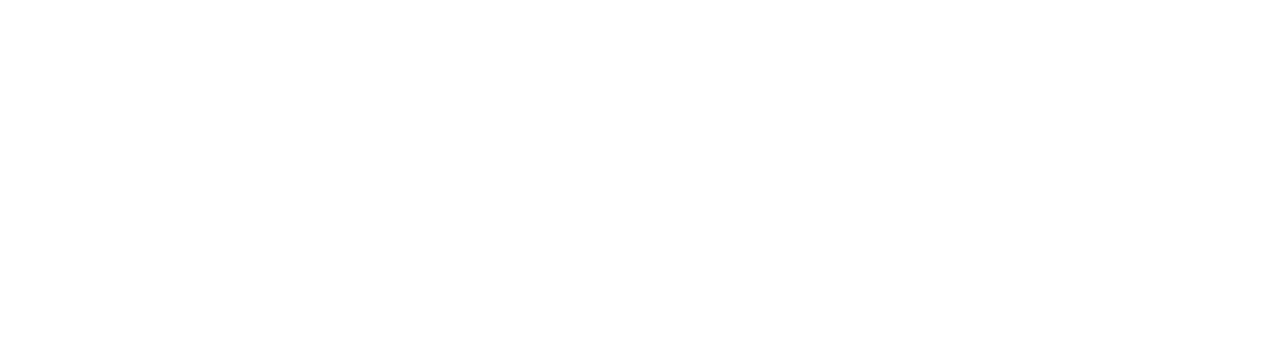
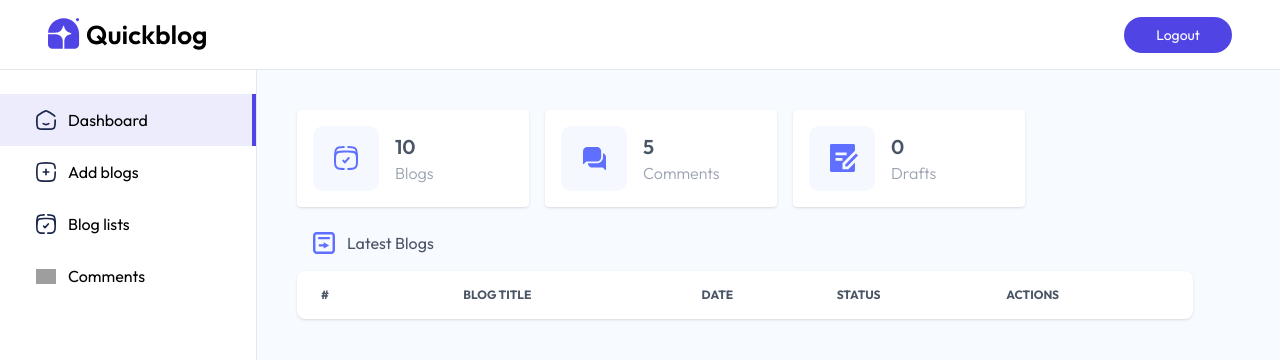
Before and after one commit to AneeshYadav2419/blog, a React (Vite) app in the folder client/: page /admin in a window 1280 px wide. Before the commit this address had no page. Shown: the top 360 px of the page. Built offline with nearby package versions, Linux system fonts and the light colour scheme; grey boxes are pictures that could not be loaded.

Commit message:
add frontend

```diff
--- a/client/src/App.jsx
+++ b/client/src/App.jsx
@@ -2,6 +2,12 @@
 import { Route, Routes } from 'react-router-dom'
 import Home from './pages/Home'
 import Blog from './pages/Blog'
+import Layout from './pages/admin/Layout'
+import Dashboard from './pages/admin/Dashboard'
+import AddBlog from './pages/admin/AddBlog'
+import ListBlog from './pages/admin/ListBlog'
+import Comments from './pages/admin/Comments'
+import Login from './components/admin/Login'
 
 const App = () => {
   return (
@@ -9,6 +15,12 @@
       <Routes>
         <Route path='/' element={<Home/>} />
         <Route path='/blog/:id' element={<Blog/>}/>
+        <Route path='/admin' element={true ? <Layout /> : <Login />}>
+        <Route index element = {<Dashboard />} />
+        <Route path='addBlog' element={<AddBlog />}/>
+        <Route path='listBlog' element={<ListBlog/>}/>
+        <Route path='comments' element = {<Comments />}/>
+   </Route>
       </Routes>
     </div>
   )
--- /dev/null
+++ b/client/src/components/admin/BlogTableItem.jsx
@@ -0,0 +1,9 @@
+import React from 'react'
+
+const BlogTableItem = () => {
+  return (
+    <div>BlogTableItem</div>
+  )
+}
+
+export default BlogTableItem
--- /dev/null
+++ b/client/src/components/admin/Login.jsx
@@ -0,0 +1,51 @@
+import React, { useState } from 'react'
+
+const Login = () => {
+
+    const [email , setEmail] = useState('')
+    const [password, setPassword] = useState('')
+
+    const handleSubmit = async (e) =>{
+        e.preventDefault()
+    }
+  return (
+    <div className='flex items-center justify-center h-screen'>
+        <div className='w-full max-w-sm p-6 max-md:m-6 border border-primary/30 shadow-xl
+        shadow-primary/15 rounded-lg'>
+            <div className='flex flex-col items-center justify-center'>
+                <div className='w-full py-6 text-center'>
+                    <h1 className='text-3xl font-bold'><span className='text-primary'>Admin</span> Login</h1>
+                    <p className='font-light'> Enter your credentials to access the admin panel</p>
+
+                </div>
+                <form onSubmit={handleSubmit} className='mt-6 w-full sm:max-w-md text-gray-600'>
+                    <div className='flex flex-col'>
+                        <label>Email</label>
+                        <input
+                        onChange={e => setEmail(e.target.value)} value={email}
+                        type='email' required placeholder='your email id' className='border-b-2 border-gray-300 p-2
+                        outline-none mb-6'/>
+                    </div>
+
+                      <div className='flex flex-col'>
+                        <label>Password</label>
+                        <input
+                         onChange={e => setPassword(e.target.value)} value={password}
+                        type='password' required placeholder='your password' className='border-b-2 border-gray-300 p-2
+                        outline-none mb-6'/>
+                    </div>
+
+                    <button type='submit' className='w-full py-3 font-medium bg-primary text-white rounded cursor-pointer
+                    hover:bg-primary/90 transition-all'>Login</button>
+                </form>
+
+            </div>
+
+
+        </div>
+
+    </div>
+  )
+}
+
+export default Login
--- /dev/null
+++ b/client/src/components/admin/Sidebar.jsx
@@ -0,0 +1,44 @@
+import React from 'react'
+import { NavLink } from 'react-router-dom'
+import { assets } from '../../assets/assets'
+
+
+const Sidebar = () => {
+  return (
+    <div className='flex flex-col border-r border-gray-200 min-h-full pt-6'>
+        <NavLink end ={true} to='/admin' className={({isActive}) => `flex items-center gap-3 py-3.5 px-3
+        md:px-9 md:min-w-64 cursor-pointer ${isActive &&
+            "bg-primary/10 border-r-4 border-primary"
+        }`}>
+            <img src={assets.home_icon} alt='' className='min-w-4 w-5'/>
+            <p className='hidden md:inline-block'>Dashboard</p>
+        </NavLink>
+
+         <NavLink to='/admin/addBlog' className={({isActive}) => `flex items-center gap-3 py-3.5 px-3
+        md:px-9 md:min-w-64 cursor-pointer ${isActive &&
+            "bg-primary/10 border-r-4 border-primary"
+        }`}>
+            <img src={assets.add_icon} alt='' className='min-w-4 w-5'/>
+            <p className='hidden md:inline-block'>Add blogs</p>
+        </NavLink>
+
+         <NavLink to='/admin/listBlog' className={({isActive}) => `flex items-center gap-3 py-3.5 px-3
+        md:px-9 md:min-w-64 cursor-pointer ${isActive &&
+            "bg-primary/10 border-r-4 border-primary"
+        }`}>
+            <img src={assets.list_icon} alt='' className='min-w-4 w-5'/>
+            <p className='hidden md:inline-block'>Blog lists</p>
+        </NavLink>
+
+          <NavLink to='/admin/comments' className={({isActive}) => `flex items-center gap-3 py-3.5 px-3
+        md:px-9 md:min-w-64 cursor-pointer ${isActive &&
+            "bg-primary/10 border-r-4 border-primary"
+        }`}>
+            <img src={assets.comment_icon} alt='' className='min-w-4 w-5'/>
+            <p className='hidden md:inline-block'>Comments</p>
+        </NavLink>
+    </div>
+  )
+}
+
+export default Sidebar
--- /dev/null
+++ b/client/src/pages/admin/AddBlog.jsx
@@ -0,0 +1,9 @@
+import React from 'react'
+
+const AddBlog = () => {
+  return (
+    <div>AddBlog</div>
+  )
+}
+
+export default AddBlog
--- /dev/null
+++ b/client/src/pages/admin/Comments.jsx
@@ -0,0 +1,9 @@
+import React from 'react'
+
+const Comments = () => {
+  return (
+    <div>Comments</div>
+  )
+}
+
+export default Comments
--- /dev/null
+++ b/client/src/pages/admin/Dashboard.jsx
@@ -0,0 +1,80 @@
+import React, { use, useEffect, useState } from 'react'
+import { assets, dashboard_data } from '../../assets/assets'
+import Comments from './Comments'
+
+const Dashboard = () => {
+    const [ dashboardData, setDashboard] = useState({
+        blogs:0,
+        comments:0,
+        drafts :0,
+        recentBlogs:[]
+
+    })
+
+    const fetchDashboard = async () => {
+        setDashboard(dashboard_data)
+    }
+    useEffect(()=>{
+        fetchDashboard()
+    },[])
+  return (
+    <div className='flex-1 p-4 md:p-10 bg-blue-50/50'>
+        <div className='flex flex-wrap gap-4'>
+            <div className='flex items-center gap-4 bg-white p-4 min-w-58 rounded shadow cursor-pointer hover:scale-105 transition-all'>
+                <img  src={assets.dashboard_icon_1} alt=''/>
+                <div>
+                    <p className='text-xl font-semibold text-gray-600'>{dashboardData.blogs}</p>
+                    <p className='text-gray-400 font-light'>Blogs</p>
+                </div>
+
+            </div>
+
+             <div className='flex items-center gap-4 bg-white p-4 min-w-58 rounded shadow cursor-pointer hover:scale-105 transition-all'>
+                <img  src={assets.dashboard_icon_2} alt=''/>
+                <div>
+                    <p className='text-xl font-semibold text-gray-600'>{dashboardData.comments}</p>
+                    <p className='text-gray-400 font-light'>Comments</p>
+                </div>
+
+            </div>
+
+
+             <div className='flex items-center gap-4 bg-white p-4 min-w-58 rounded shadow cursor-pointer hover:scale-105 transition-all'>
+                <img  src={assets.dashboard_icon_3} alt=''/>
+                <div>
+                    <p className='text-xl font-semibold text-gray-600'>{dashboardData.drafts}</p>
+                    <p className='text-gray-400 font-light'>Drafts</p>
+                </div>
+
+            </div>
+
+
+        </div>
+        <div className='flex items-center gap-3 m-4 mt-6 text-gray-600'>
+            <img src={assets.dashboard_icon_4} alt=''/>
+            <p>Latest Blogs</p>
+        </div>
+
+        <div className='relative max-w-4xl overflow-x-auto shadow rounded-lg scrollbar-hide bg-white'>
+            <table className='w-full text-sm text-gray-500'>
+                <thead className='text-xs text-gray-600 text-left uppercase'>
+                    <tr>
+                        <th scope='col' className='px-2 py-4 xl:px-6'>#</th>
+                        <th scope='col' className='px-2 py-4'>Blog Title</th>
+                        <th scope='col' className='px-2 py-4 max-sm:hidden'>Date</th>
+                        <th scope='col' className='px-2 py-4 max-sm:hidden'>Status</th>
+                        <th scope='col' className='px-2 py-4'>Actions</th>
+
+
+                    </tr>
+                </thead>
+                <tbody></tbody>
+            </table>
+
+        </div>
+
+    </div>
+  )
+}
+
+export default Dashboard
--- /dev/null
+++ b/client/src/pages/admin/Layout.jsx
@@ -0,0 +1,29 @@
+import React from 'react'
+import { Outlet, useNavigate } from 'react-router-dom'
+import { assets } from '../../assets/assets'
+import Sidebar from '../../components/admin/Sidebar'
+
+const Layout = () => {
+    const navigate = useNavigate()
+    const logout = () =>{
+        navigate('/')
+    }
+  return (
+   <>
+   <div className='flex items-center justify-between py-2 h-[70px] px-4 sm:px-12 border-b border-gray-200'>
+    <img src={assets.logo} alt='' className='w-32 sm:w-40 cursor-pointer'
+    onClick={() => navigate('/')}/>
+    <button onClick={logout} className='text-sm px-8 py-2 bg-primary text-white rounded-full cursor-pointer'>
+        Logout
+    </button>
+   </div>
+   <div className='flex h-[calc(100vh-70px)]'>
+    <Sidebar />
+    <Outlet />
+
+   </div>
+   </>
+  )
+}
+
+export default Layout
--- /dev/null
+++ b/client/src/pages/admin/ListBlog.jsx
@@ -0,0 +1,9 @@
+import React from 'react'
+
+const ListBlog = () => {
+  return (
+    <div>ListBlog</div>
+  )
+}
+
+export default ListBlog
```
